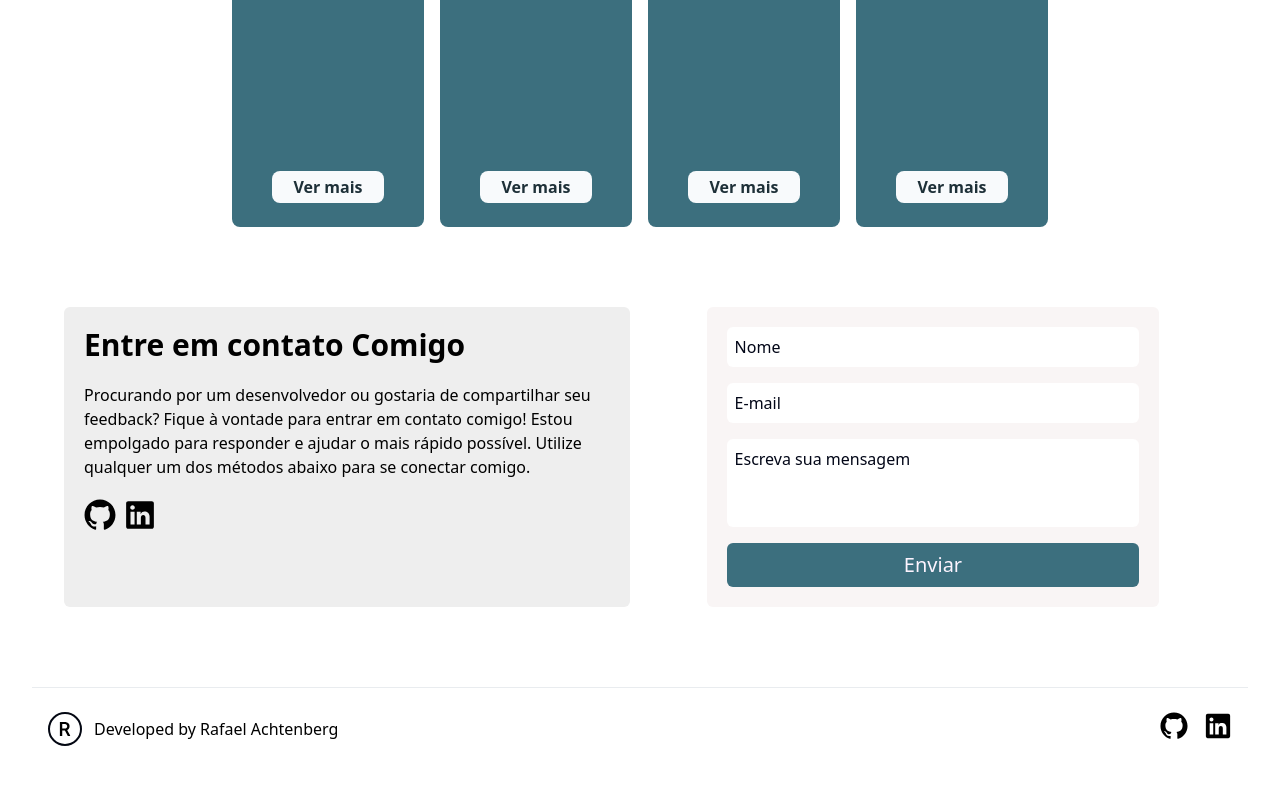
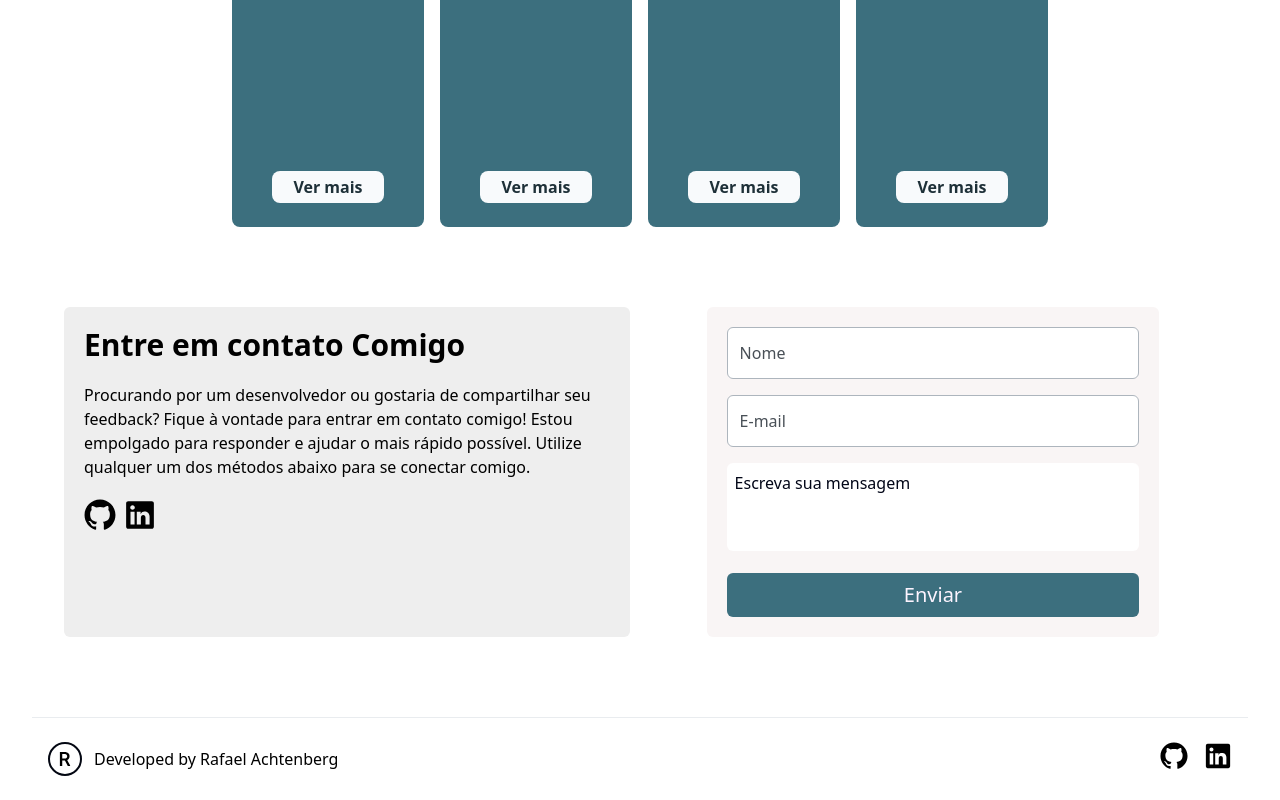
Before and after one commit to Faelkk/my-portfolio, a React (Vite) app: page / in a window 1280 px wide. Shown: the part 2168-2968 px from the top of the page. Before the commit the page ends 2938 px from the top, so only its background shows below. Built offline with nearby package versions, Linux system fonts and the light colour scheme.

Commit message:
feat: add input validation for contact section using React Hook Form and Zod

```diff
--- a/package.json
+++ b/package.json
@@ -10,6 +10,7 @@
     "preview": "vite preview"
   },
   "dependencies": {
+    "@hookform/resolvers": "^3.3.2",
     "@radix-ui/react-dialog": "^1.0.5",
     "@radix-ui/react-icons": "^1.3.0",
     "clsx": "^2.0.0",
@@ -17,6 +18,7 @@
     "react-dom": "^18.2.0",
     "react-hook-form": "^7.48.2",
     "react-typing-effect": "^2.0.5",
+    "zod": "^3.22.4",
     "zustand": "^4.4.6"
   },
   "devDependencies": {
--- /dev/null
+++ b/src/View/Components/Input/Input.tsx
@@ -0,0 +1,46 @@
+import { CrossCircledIcon } from "@radix-ui/react-icons";
+import { ComponentProps, forwardRef } from "react";
+import { cn } from "../../../App/utils/cn";
+
+interface InputProps extends ComponentProps<"input"> {
+  name: string;
+  error?: string;
+}
+
+const Input = forwardRef<HTMLInputElement, InputProps>(
+  ({ name, id, placeholder, className, error, ...props }, ref) => {
+    const inputId = id ?? name;
+
+    return (
+      <div className="relative">
+        <input
+          ref={ref}
+          name={name}
+          id={id}
+          {...props}
+          placeholder=" "
+          className={cn(
+            "bg-white rounded-lg border border-gray-500 px-3 h-[52px] text-gray-800 w-full pt-4 peer placeholder-shown:pt-0  focus:border-gray-800 transition-all outline-none",
+            error && "border-red-900 focus:border-red-900",
+            className
+          )}
+        />
+        <label
+          htmlFor={inputId}
+          className="absolute text-xs left-[13px] top-2 pointer-events-none text-gray-700 peer-placeholder-shown:text-base peer-placeholder-shown:top-3.5 transition-all"
+        >
+          {placeholder}
+        </label>
+
+        {error && (
+          <div className="flex gap-2 items-center mt-2 text-red-900">
+            <CrossCircledIcon />
+            <span className=" text-xs">{error}</span>
+          </div>
+        )}
+      </div>
+    );
+  }
+);
+
+export default Input;
--- /dev/null
+++ b/src/View/Components/Textarea/Textarea.tsx
@@ -0,0 +1,38 @@
+import { forwardRef } from "react";
+import { CrossCircledIcon } from "@radix-ui/react-icons";
+import { cn } from "../../../App/utils/cn";
+
+interface TextAreaProps {
+  error: string | undefined;
+  value?: string;
+  onChange?(event: React.ChangeEvent<HTMLTextAreaElement>): void;
+}
+
+const Textarea = forwardRef<HTMLTextAreaElement, TextAreaProps>(
+  ({ error, value, onChange }, ref) => {
+    return (
+      <div className="relative">
+        <textarea
+          value={value}
+          onChange={(event) => onChange && onChange(event)}
+          ref={ref}
+          rows={3}
+          placeholder="Escreva sua mensagem"
+          className={cn(
+            "outline-none placeholder:text-slate-950 resize-none bg-white p-2 rounded-md w-full",
+            error && "border border-red-900 focus:border-red-900"
+          )}
+        />
+
+        {error && (
+          <div className="flex gap-2 items-center mt-2 text-red-900">
+            <CrossCircledIcon />
+            <span className=" text-xs">{error}</span>
+          </div>
+        )}
+      </div>
+    );
+  }
+);
+
+export default Textarea;
--- a/src/View/Contact/Contact.tsx
+++ b/src/View/Contact/Contact.tsx
@@ -1,8 +1,11 @@
 import { GitHubLogoIcon, LinkedInLogoIcon } from "@radix-ui/react-icons";
 import useContact from "./useContact";
+import Input from "../Components/Input/Input";
+import Textarea from "../Components/Textarea/Textarea";
+import { Controller } from "react-hook-form";
 
 const Contact = () => {
-  const { handleSubmit } = useContact();
+  const { control, errors, handleSubmit, register } = useContact();
 
   return (
     <section className="flex justify-center items-center my-20" id="contact">
@@ -28,21 +31,30 @@ const Contact = () => {
             className="flex flex-col w-full bg-[#f9f5f5] p-5 rounded-md md:w-[80%] gap-4 "
             onSubmit={handleSubmit}
           >
-            <input
+            <Input
               type="text"
               placeholder="Nome"
               className="outline-none placeholder:text-slate-950 bg-white p-2 rounded-md"
+              error={errors.name?.message}
+              {...register("name")}
             />
-            <input
+            <Input
               type="email"
               placeholder="E-mail"
-              className="outline-none placeholder:text-slate-950 bg-white p-2 rounded-md"
+              className="outline-none placeholder:text-slate-950 bg-white p-2 rounded-md "
+              error={errors.email?.message}
+              {...register("email")}
             />
-
-            <textarea
-              rows={3}
-              placeholder="Escreva sua mensagem"
-              className="outline-none placeholder:text-slate-950 resize-none bg-white p-2 rounded-md"
+            <Controller
+              control={control}
+              name="message"
+              render={({ field: { onChange, value } }) => (
+                <Textarea
+                  onChange={onChange}
+                  value={value}
+                  error={errors.message ? errors.message.message : undefined}
+                />
+              )}
             />
 
             <button
--- a/src/View/Contact/useContact.ts
+++ b/src/View/Contact/useContact.ts
@@ -1,13 +1,30 @@
 import { useForm } from "react-hook-form";
+import { zodResolver } from "@hookform/resolvers/zod";
+import { z } from "zod";
+
+const schema = z.object({
+  name: z.string().nonempty("Nome é obrigatório"),
+  email: z.string().nonempty("Email é obrigatório").email(),
+  message: z.string().nonempty("Mensagem é obrigatória"),
+});
+
+type FormData = z.infer<typeof schema>;
 
 const useContact = () => {
-  const { handleSubmit: hookFormSubmit, register } = useForm();
-
-  const handleSubmit = hookFormSubmit(() => {
-    console.log("teste");
+  const {
+    control,
+    register,
+    handleSubmit: hookFormSubmit,
+    formState: { errors },
+  } = useForm<FormData>({
+    resolver: zodResolver(schema),
   });
 
-  return { handleSubmit, register };
+  const handleSubmit = hookFormSubmit((data) => {
+    console.log(data);
+  });
+
+  return { control, errors, handleSubmit, register };
 };
 
 export default useContact;
--- a/src/View/Header/Header.tsx
+++ b/src/View/Header/Header.tsx
@@ -4,8 +4,8 @@ import logoIcon from "../../assets/android-chrome-512x512_1.svg";
 import NavigationHeader from "./Components/NavigationHeader/NavigationHeader";
 import { HamburgerMenuIcon } from "@radix-ui/react-icons";
 
-import Modal from "../Components/modal/Modal";
-import useModal from "../Components/modal/useModal";
+import Modal from "../Components/Modal/Modal";
+import useModal from "../Components/Modal/useModal";
 
 const Header = () => {
   const { isVisibleModal, handleOpenModal, handleCloseModal } = useModal();
--- a/src/View/Projects/Projects.tsx
+++ b/src/View/Projects/Projects.tsx
@@ -1,5 +1,5 @@
-import Modal from "../Components/modal/Modal";
-import useModal from "../Components/modal/useModal";
+import Modal from "../Components/Modal/Modal";
+import useModal from "../Components/Modal/useModal";
 import homeImage from "../../assets/Coding-bro.svg";
 
 import { projects } from "../../App/mocks/projects";
```
Also changed, not shown: 1 other file (tests, documents, lock files or other folders).
